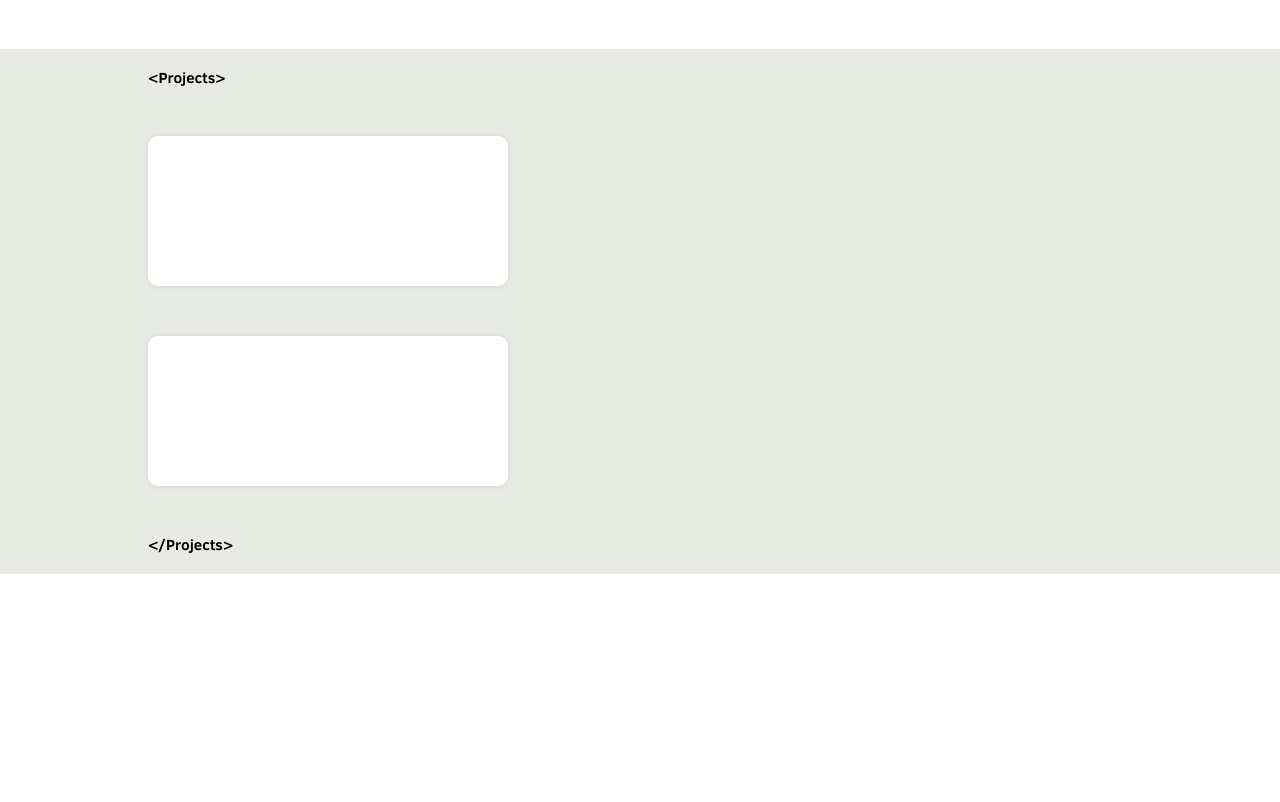
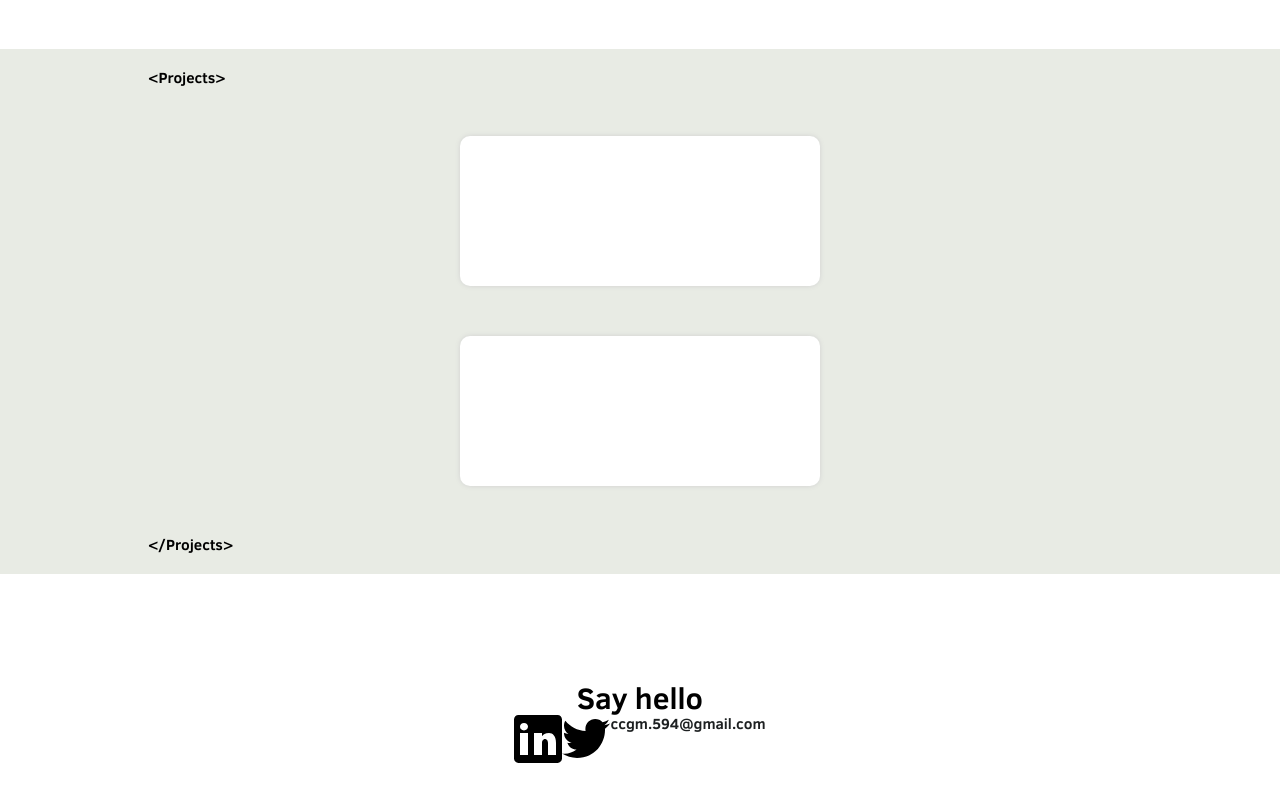
Before and after one commit to cristhiangomezm/portfolio, a plain HTML site: page index.html in a window 1280 px wide. Shown: the part 820-1622 px from the top of the page. Before the commit the page ends 1394 px from the top, so only its background shows below. Drawn offline with Linux system fonts and the light colour scheme.

Commit message:
Added the social media icons to the footer

```diff
--- a/index.html
+++ b/index.html
@@ -43,7 +43,24 @@
         </div>
     </div>
     <div class="footer-container">
-        <footer class="footer"></footer>
+        <footer class="footer">
+            <p class="greetings">Say hello</p>
+            <div>
+                <ul class="social-network-menu">
+                    <li>
+                        <a href="https://www.linkedin.com/in/ccgm594/" target="_blank">
+                            <img src="/resources/icons8-linkedin.svg" alt="Linkedin icon">
+                        </a>
+                    </li>
+                    <li>
+                        <a href="https://twitter.com/crisgomezmayor" target="_blank">
+                            <img src="/resources/icons8-twitter.svg" alt="Twitter icon">
+                        </a>
+                    </li>
+                    <li><a href = "mailto: ccgm.594@gmail.com">ccgm.594@gmail.com</a></li>
+                </ul>
+            </div>
+        </footer>
     </div>
 </body>
 </html>
--- a/styles/styles.css
+++ b/styles/styles.css
@@ -84,9 +84,8 @@ h1 {
   width: 100%;
   height: 150px;
   background-color: white;
-  border-radius: 1rem;
-  margin-bottom: 5rem;
-  margin-top: 5rem;
+  border-radius: 10px;
+  margin: 5rem auto;
   box-shadow: 0 0 5px rgb(209, 209, 209);
   transition: transform 0.2s;
 }
@@ -111,6 +110,27 @@ h1 {
 .projects-subtitle::after {
   content: ">";
 }
+
+.footer-container {
+  height: 300px;
+  display: flex;
+  justify-content: center;
+  align-items: center;
+}
+
+.footer {
+  max-width: 1024px;
+  text-align: center;
+}
+
+.social-network-menu {
+  display: flex;
+  flex-direction: row;
+}
+
+.greetings {
+  font-size: 3rem;
+}
 @media screen and (min-width: 360px) {
   h1 {
     margin-top: 2rem;
```
Also changed, not shown: resources/icons8-linkedin.svg (added), resources/icons8-twitter.svg (added).
